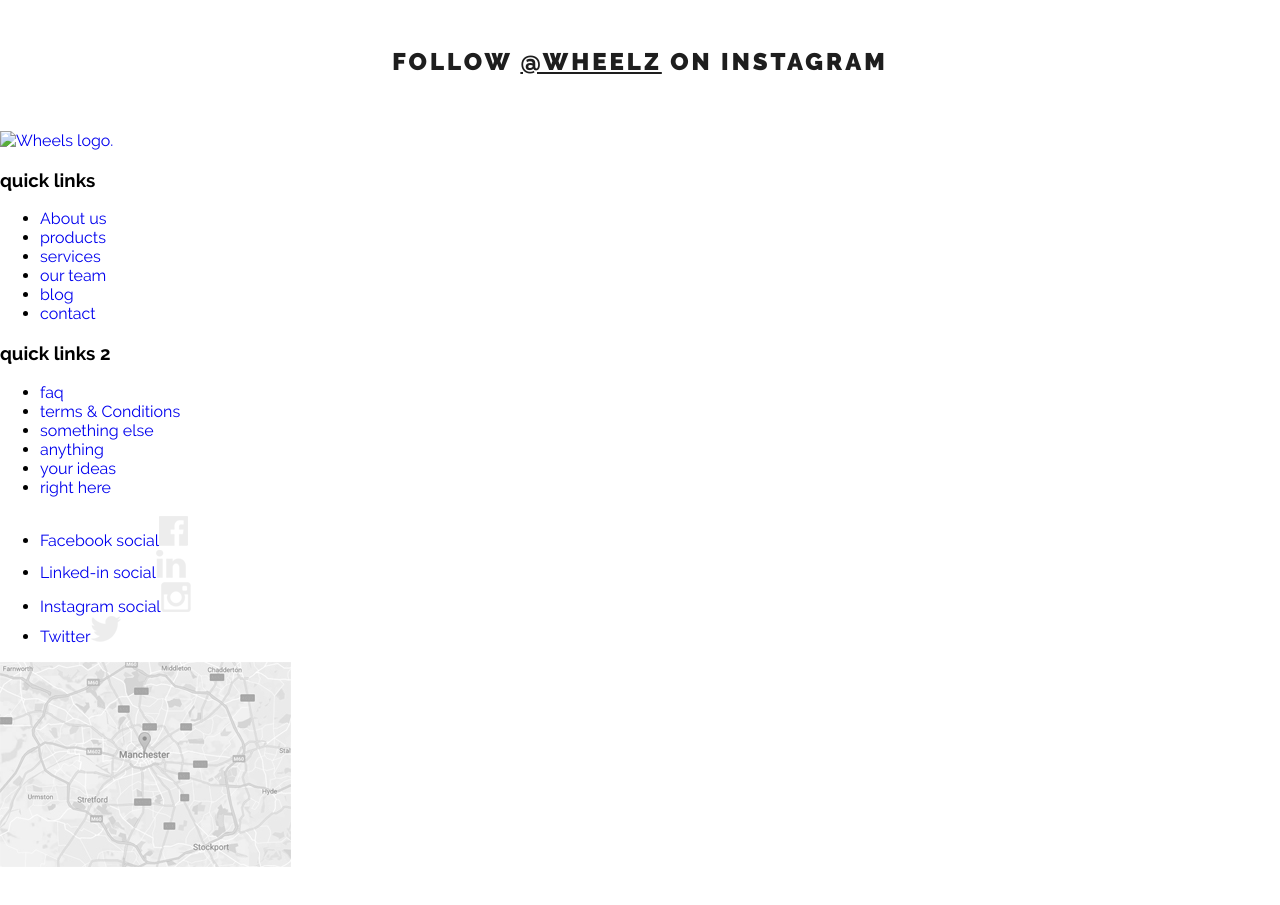
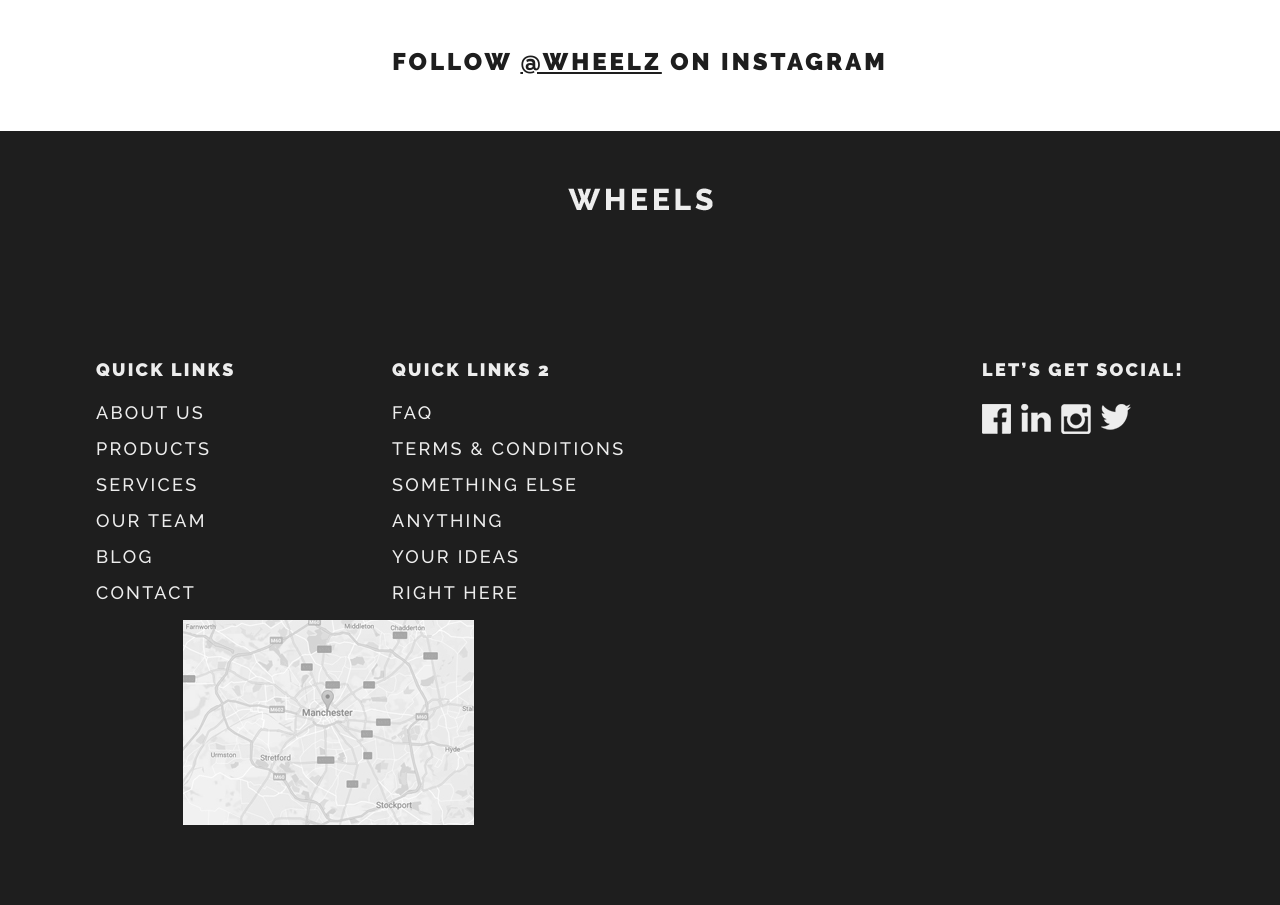
Before and after one commit to dirigableNorge/wheels, a website: page source/index.html in a window 1280 px wide. Shown: the part 4980-5885 px from the top of the page. Before the commit the page ends 5851 px from the top, so only its background shows below. Drawn offline with nearby package versions, Linux system fonts and the light colour scheme; files that its build step writes are made by us from their sources.

Commit message:
add styles for footer

```diff
--- a/source/index.html
+++ b/source/index.html
@@ -170,44 +170,60 @@
       </div>
     </section>
   </main>
-  <footer class="main-footer">
-    <div class="main-footer__wrapper">
-      <a href="#" class="main-footer__logo">
-        <img class="page-header__logo-image" src="img/wheels-logo.png" alt="Wheels logo.">
-      </a>
-      <div class="main-footer__links quick-links">
+  <footer class="page-footer">
+    <a href="#" class="page-footer__logo">
+      <img class="page-header__logo-image" src="img/wheels-logo-light.png" alt="Wheels logo.">
+    </a>
+    <div class="wrapper page-footer__wrapper">
+      <div class="page-footer__links quick-links">
         <h3 class="quick-links__title">quick links</h3>
-        <ul class="quick-links">
-          <li class="quick-links-item"><a href="#" class="quick-links-link">About us</a></li>
-          <li class="quick-links-item"><a href="#" class="quick-links-link">products</a></li>
-          <li class="quick-links-item"><a href="#" class="quick-links-link">services</a></li>
-          <li class="quick-links-item"><a href="#" class="quick-links-link">our team</a></li>
-          <li class="quick-links-item"><a href="#" class="quick-links-link">blog</a></li>
-          <li class="quick-links-item"><a href="#" class="quick-links-link">contact</a></li>
+        <ul class="quick-links__list">
+          <li class="quick-links__item"><a href="#" class="quick-links__link">About us</a></li>
+          <li class="quick-links__item"><a href="#" class="quick-links__link">products</a></li>
+          <li class="quick-links__item"><a href="#" class="quick-links__link">services</a></li>
+          <li class="quick-links__item"><a href="#" class="quick-links__link">our team</a></li>
+          <li class="quick-links__item"><a href="#" class="quick-links__link">blog</a></li>
+          <li class="quick-links__item"><a href="#" class="quick-links__link">contact</a></li>
         </ul>
       </div>
-      <div class="main-footer__links quick-links">
+      <div class="page-footer__links quick-links">
         <h3 class="quick-links__title">quick links 2</h3>
-        <ul class="quick-links">
-          <li class="quick-links-item"><a href="#" class="quick-links-link">faq</a></li>
-          <li class="quick-links-item"><a href="#" class="quick-links-link">terms & Conditions</a></li>
-          <li class="quick-links-item"><a href="#" class="quick-links-link">something else</a></li>
-          <li class="quick-links-item"><a href="#" class="quick-links-link">anything</a></li>
-          <li class="quick-links-item"><a href="#" class="quick-links-link">your ideas</a></li>
-          <li class="quick-links-item"><a href="#" class="quick-links-link">right here</a></li>
+        <ul class="quick-links__list">
+          <li class="quick-links__item"><a href="#" class="quick-links__link">faq</a></li>
+          <li class="quick-links__item"><a href="#" class="quick-links__link">terms & Conditions</a></li>
+          <li class="quick-links__item"><a href="#" class="quick-links__link">something else</a></li>
+          <li class="quick-links__item"><a href="#" class="quick-links__link">anything</a></li>
+          <li class="quick-links__item"><a href="#" class="quick-links__link">your ideas</a></li>
+          <li class="quick-links__item"><a href="#" class="quick-links__link">right here</a></li>
         </ul>
       </div>
-      <div class="main-footer__socials">
-        <h3 class="main-footer__socials-title"></h3>
-        <ul class="main-footer__socials-list">
-          <li class="main-footer__socials-item"><a href="#" class="main-footer__socials-link">Facebook social<img src="img/facebook.png" alt="Facebook social." class="main-footer__socials-image"></a></li>
-          <li class="main-footer__socials-item"><a href="#" class="main-footer__socials-link">Linked-in social<img src="img/linked-in.png" alt="Linked-in social." class="main-footer__socials-image"></a></li>
-          <li class="main-footer__socials-item"><a href="#" class="main-footer__socials-link">Instagram social<img src="img/instagram.png" alt="Instagram social." class="main-footer__socials-image"></a></li>
-          <li class="main-footer__socials-item"><a href="#" class="main-footer__socials-link">Twitter<img src="img/twitter.png" alt="Twitter social." class="main-footer__socials-image"></a></li>
+      <div class="page-footer__socials">
+        <h3 class="page-footer__socials-title">let’s get social!</h3>
+        <ul class="page-footer__socials-list">
+          <li class="page-footer__socials-item">
+            <a href="#" class="page-footer__socials-link">Facebook social
+              <img src="img/facebook.png" alt="Facebook social." class="page-footer__socials-image">
+            </a>
+          </li>
+          <li class="page-footer__socials-item">
+            <a href="#" class="page-footer__socials-link">Linked-in social
+              <img src="img/linked-in.png" alt="Linked-in social." class="page-footer__socials-image">
+            </a>
+          </li>
+          <li class="page-footer__socials-item">
+            <a href="#" class="page-footer__socials-link">Instagram social
+              <img src="img/instagram.png" alt="Instagram social." class="page-footer__socials-image">
+            </a>
+          </li>
+          <li class="page-footer__socials-item">
+            <a href="#" class="page-footer__socials-link">Twitter
+              <img src="img/twitter.png" alt="Twitter social." class="page-footer__socials-image">
+            </a>
+          </li>
         </ul>
       </div>
-      <a href="#" class="main-footer__map">
-        <img src="img/google-maps.jpg" alt="" class="main-footer__map-image">
+      <a href="#" class="page-footer__map">
+        <img src="img/google-maps.jpg" alt="Map image." class="page-footer__map-image">
       </a>
     </div>
   </footer>
--- a/source/sass/blocks/page-footer.scss
+++ b/source/sass/blocks/page-footer.scss
@@ -1,4 +1,65 @@
 .page-footer {
+  display: flex;
+  flex-direction: column;
+  align-items: center;
+  padding-top: 57px;
+  padding-bottom: 95px;
   color: $main-light;
-  background-color: main-dark;
+  background-color: $main-dark;
 }
+
+.page-footer__logo {
+  margin-bottom: 146px;
+}
+
+.page-footer__wrapper {
+  display: flex;
+  flex-wrap: wrap;
+  width: 100%;
+  padding-right: 96px;
+  padding-left: 96px;
+}
+
+.page-footer__links {
+  width: 296px;
+}
+
+.page-footer__socials {
+  margin-left: auto;
+}
+
+.page-footer__socials-title {
+  margin: 0;
+  margin-bottom: 25px;
+  font-weight: 900;
+  font-size: 18px;
+  line-height: 18px;
+  letter-spacing: 0.125em;
+  text-transform: uppercase;
+}
+
+.page-footer__socials-list {
+  display: flex;
+  flex-wrap: wrap;
+  margin: 0;
+  padding: 0;
+  list-style: none;
+}
+
+.page-footer__socials-item {
+  margin-right: 10px;
+}
+
+.page-footer__socials-link {
+  font-size: 0;
+  line-height: 0;
+
+  &:hover,
+  &:focus {
+    opacity: 0.7;
+  }
+}
+
+.page-footer__map {
+  margin-left: 87px;
+}
--- /dev/null
+++ b/source/sass/blocks/quick-links.scss
@@ -0,0 +1,33 @@
+.quick-links__title {
+  margin: 0;
+  margin-bottom: 25px;
+  font-weight: 900;
+  font-size: 18px;
+  line-height: 18px;
+  letter-spacing: 0.125em;
+  text-transform: uppercase;
+}
+
+.quick-links__list {
+  margin: 0;
+  padding: 0;
+  list-style: none;
+}
+
+.quick-links__item {
+  margin-bottom: 17px;
+}
+
+.quick-links__link {
+  font-weight: 500;
+  font-size: 18px;
+  line-height: 18px;
+  letter-spacing: 0.125em;
+  text-transform: uppercase;
+  color: inherit;
+
+  &:hover,
+  &:focus {
+    opacity: 0.7;
+  }
+}
--- a/source/sass/style.scss
+++ b/source/sass/style.scss
@@ -32,12 +32,14 @@ img {
 }
 
 @import "blocks/wrapper.scss";
+@import "blocks/quick-links.scss";
 @import "blocks/page-header.scss";
 @import "blocks/about-us.scss";
 @import "blocks/statistics.scss";
 @import "blocks/featured-products.scss";
 @import "blocks/team.scss";
 @import "blocks/social-showcase.scss";
+@import "blocks/page-footer.scss";
 
 .hidden {
   display: none;
```
